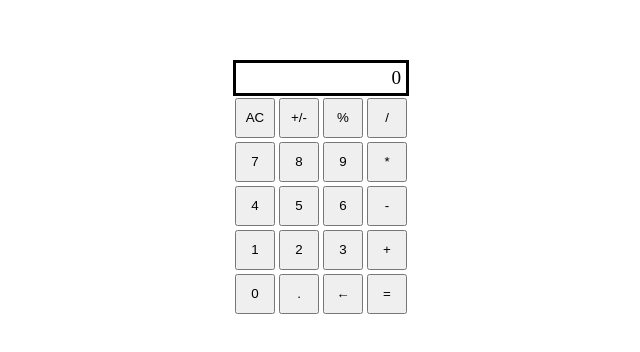
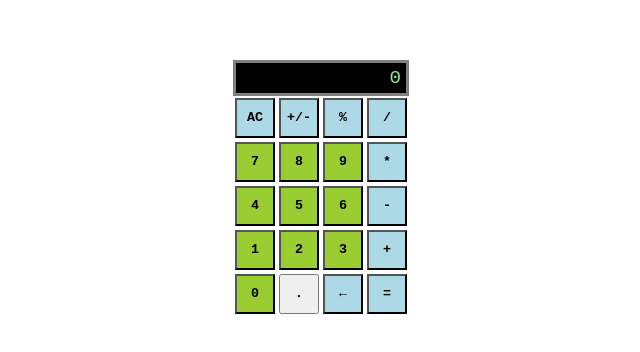
Before and after one commit to steliospaps/odin-foundations-calculator, a plain HTML site: page index.html in a window 1280 px wide. Shown: the part 220-572 px from the top of the page, without its empty margins (319-959 px from the left). Drawn offline with Linux system fonts and the light colour scheme.

Commit message:
colors and fonts

```diff
--- a/style.css
+++ b/style.css
@@ -15,17 +15,32 @@
   display: flex;
 }
 
-.result{
+.result {
   font-size: larger;
   height: 1em;
   align-items: center;
   justify-content: end;
   border-style: solid;
   padding: 5px;
+  background-color: black;
+  color: lightgreen;
+  border-color: gray;
+  font-family: 'Courier New', Courier, monospace;
 }
 
-button{
+button {
   height: 3em;
   aspect-ratio: 1;
   margin: 2px;
+  font-family: 'Courier New', Courier, monospace;
+  font-weight: bold;
+
 }
+
+.operand {
+  background-color: yellowgreen;
+}
+
+.operation {
+  background-color: lightblue;
+}
```
